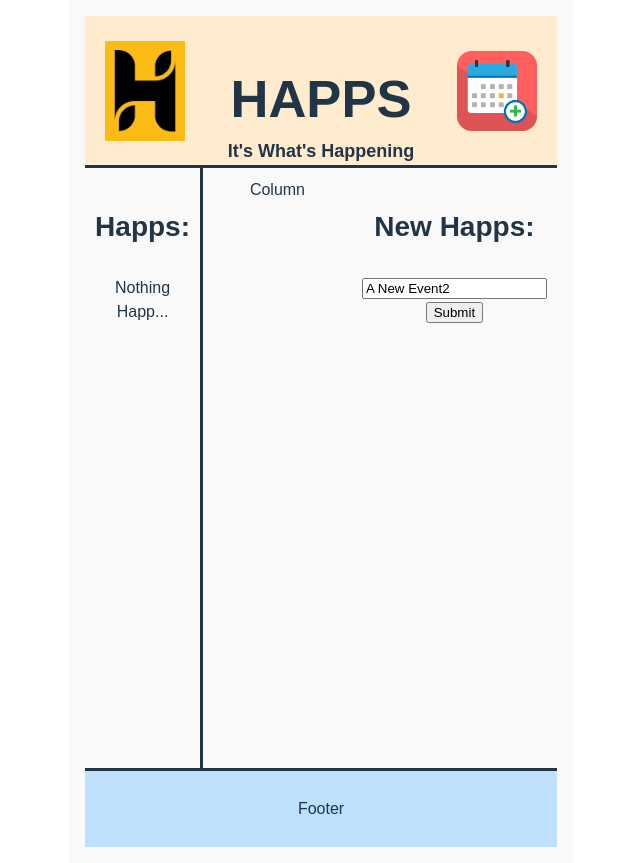
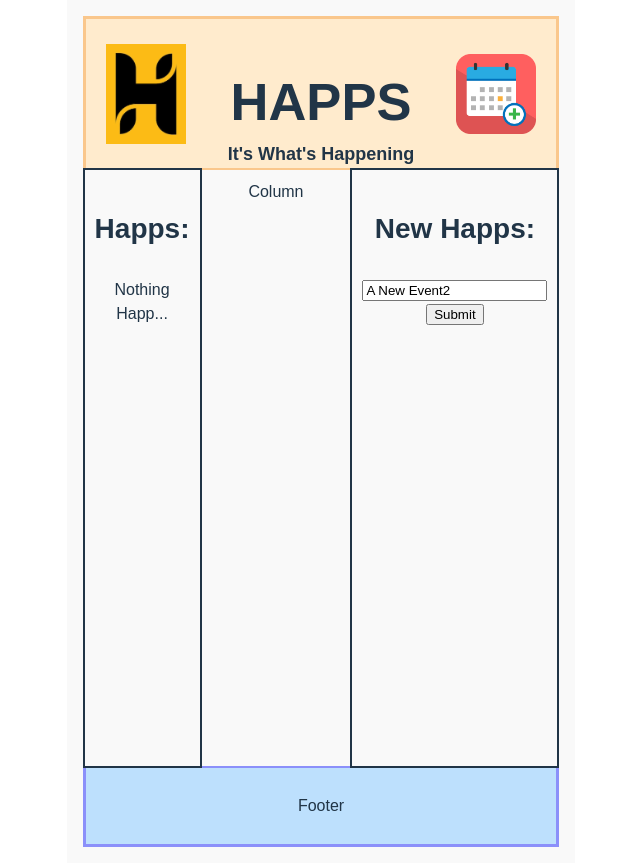
Before and after one commit to wblaiklock/Capstone_Frontend, a React (Vite) app: page / in a window 1280 px wide. Shown: the whole page, without its empty margins (319-959 px from the left). Built offline with nearby package versions, Linux system fonts and the light colour scheme.

Commit message:
More styling would you believe it

```diff
--- a/src/App.css
+++ b/src/App.css
@@ -29,7 +29,9 @@ h3 {
   font-size: 35px;
   display: -webkit-flex;
   display: flex;
-  border-bottom:solid;
+  border:solid;
+  border-color: rgb(250, 199, 140);
+  border-bottom:none;
 }
 .header h2{
   flex: 2;
@@ -42,6 +44,16 @@ h3 {
   flex-direction: column;
   align-items: center;
 
+}
+
+/* Style the footer */
+.footer {
+  background-color: #bde0fd;
+  padding: 10px;
+  text-align: center;
+  border:solid;
+  border-color:#8b90fa;
+  border-top:none;
 }
 
 /* Container for flexboxes */
@@ -62,6 +74,9 @@ h3 {
    -webkit-flex: 1;
    -ms-flex: 1;
    flex: 1;
+   border-color: rgb(80, 80, 80);
+   border:solid;
+   border-width: 2px;
 
 }
 
@@ -70,17 +85,13 @@ h3 {
   -webkit-flex: 2;
   -ms-flex: 2;
   flex: 2;
-  border-left:solid
+  border-top:solid;
+  border-bottom:solid;
+  border-width: 2px;
+  border-color: rgb(250, 199, 140);
+  border-bottom-color: #8b90fa;
 }
 
-/* Style the footer */
-.footer {
-  background-color: #bde0fd;
-  padding: 10px;
-  text-align: center;
-  border-top:solid
-
-}
 
 /* Responsive layout - makes the three columns stack on top of each other instead of next to each other */
 @media (max-width: 600px) {
```
